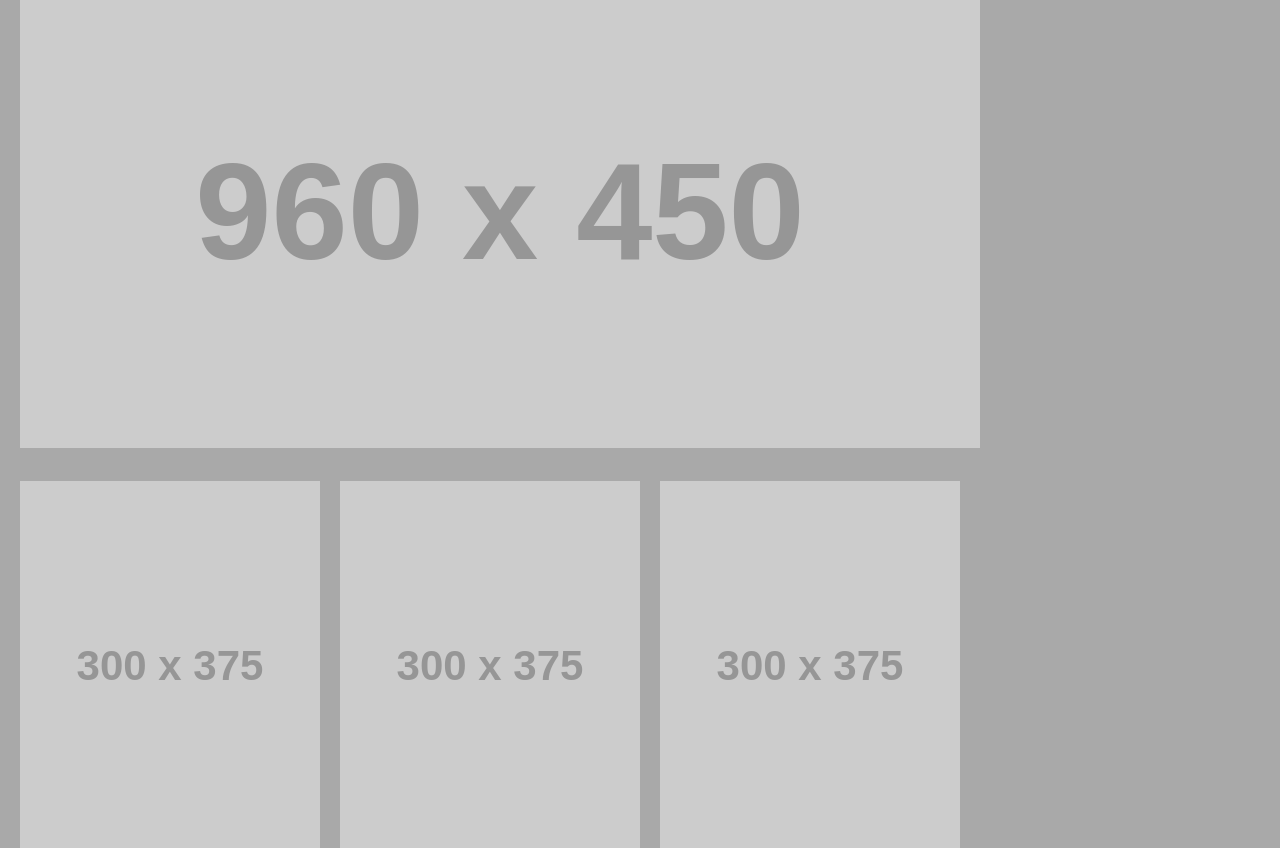
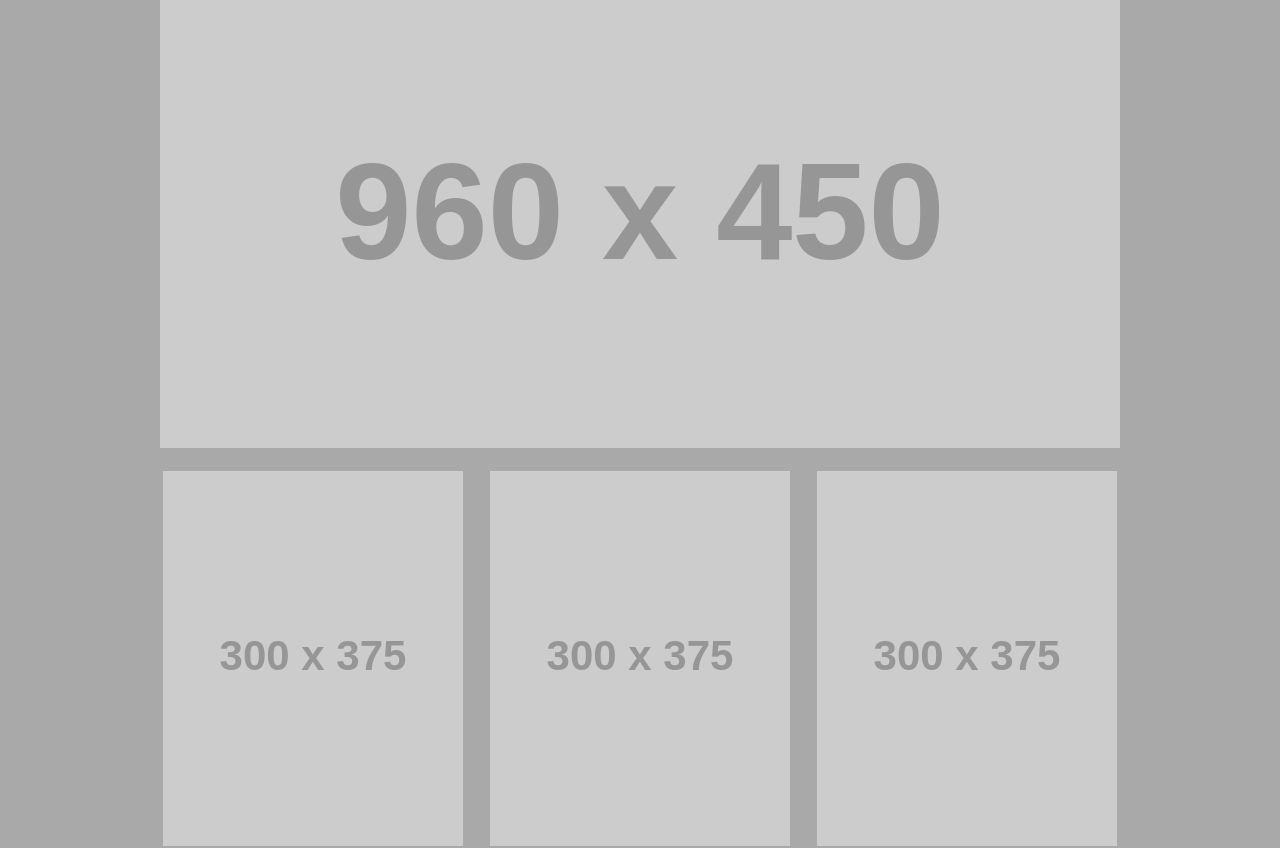
Before and after one commit to gmeadiv/wireframe-exercise, a plain HTML site: page index.html in a window 1280 px wide. Shown: the part 122-970 px from the top of the page. Drawn offline with nearby package versions, Linux system fonts and the light colour scheme; placeholder pictures from the web are drawn by us.

Commit message:
updated margin auto

```diff
--- a/style.css
+++ b/style.css
@@ -3,6 +3,7 @@ body {
   flex-direction: column;
   background-color: darkgrey;
   max-width: min-content;
+  margin: auto;
 }
 
 header {
@@ -49,6 +50,7 @@ section:nth-child(2) img {
   display: flex;
   flex-direction: row;
   justify-content: left;
+  margin: auto;
 }
 
 section:nth-child(3) {
@@ -56,6 +58,10 @@ section:nth-child(3) {
   flex-direction: row;
   justify-content: space-evenly;
 }
+
+/* section:nth-child(3) img {
+  margin: auto;
+} */
 
 article {
   display: flex;
```
